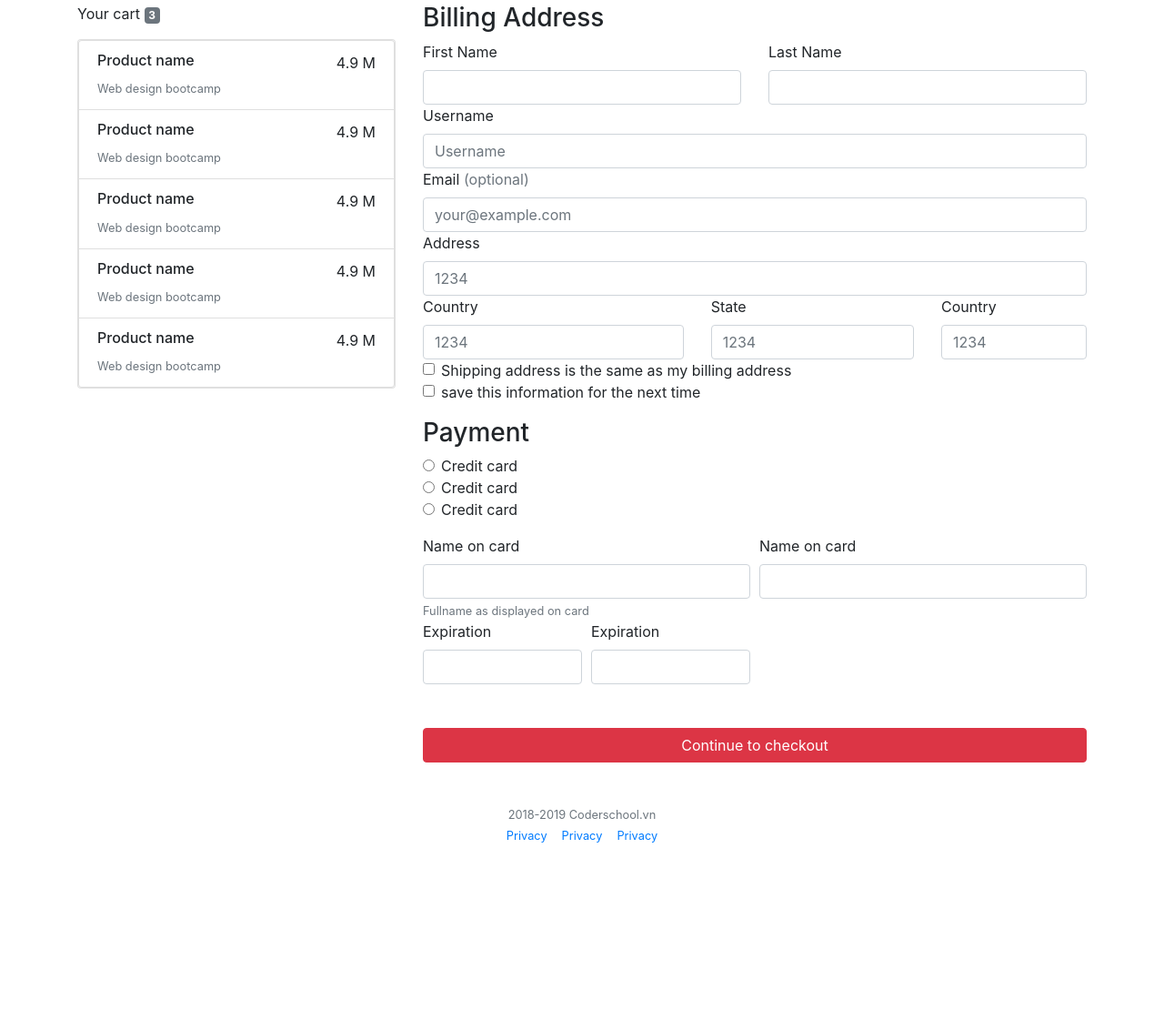
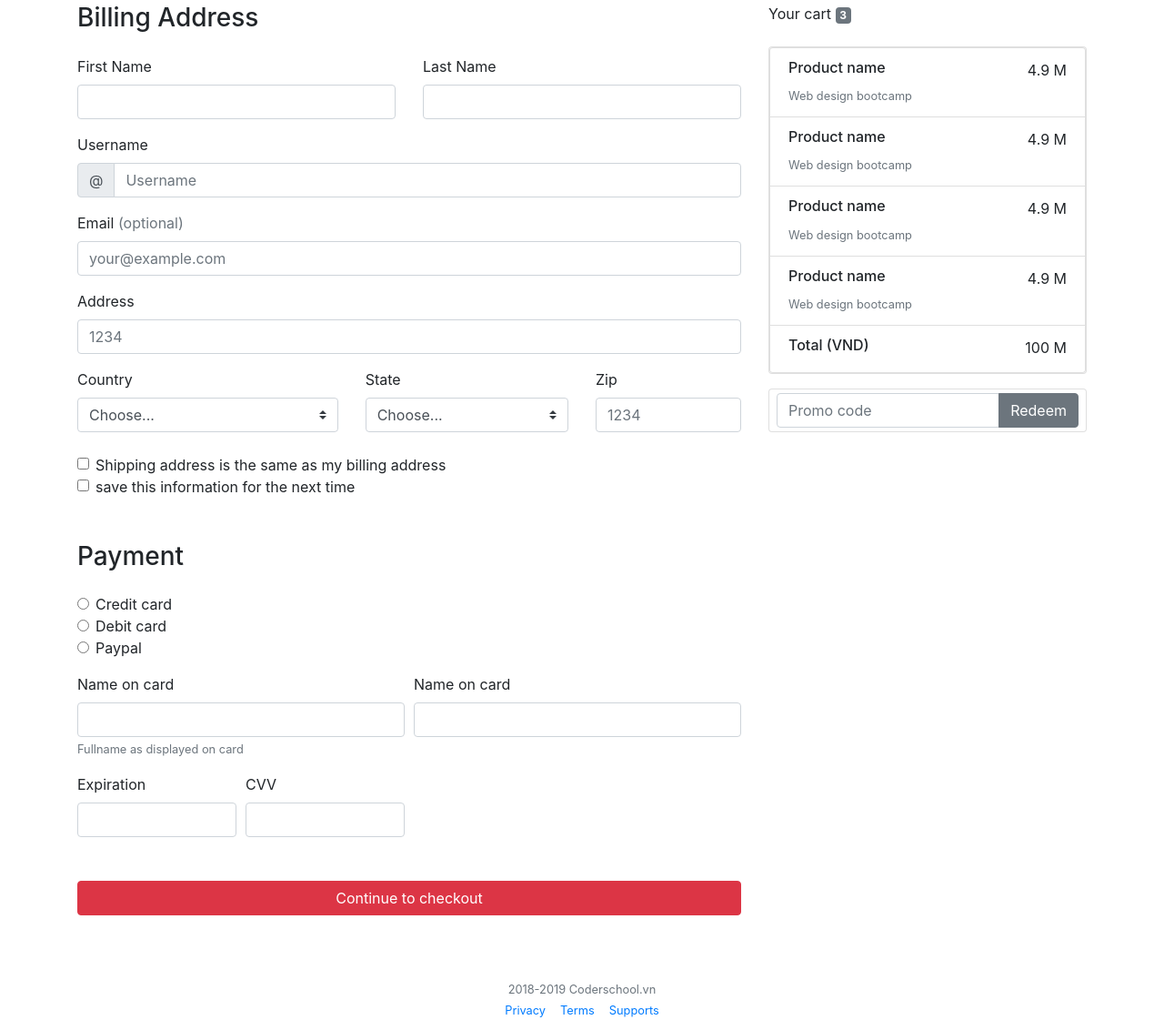
Before and after one commit to KimTrijnh/cs_pricing-page-ftw, a plain HTML site: page checkout.html in a window 1280 px wide. Shown: the part 497-1618 px from the top of the page at 91% size. Before the commit the page ends 1426 px from the top, so only its background shows below. Drawn offline with nearby package versions, Linux system fonts and the light colour scheme.

Commit message:
finish checkout page

```diff
--- a/checkout.html
+++ b/checkout.html
@@ -6,6 +6,7 @@
     <meta name="viewport" content="width=device-width, initial-scale=1.0">
     <meta http-equiv="X-UA-Compatible" content="ie=edge">
     <link rel="stylesheet" href="https://stackpath.bootstrapcdn.com/bootstrap/4.3.1/css/bootstrap.min.css">
+    <link rel="stylesheet" href="/style.css">
     <!-- add favicon -->
     <link rel="shortcut icon" href="https://i.imgur.com/hViW80o.png" type="image/x-icon">
     <title>CoderSchool Checkout</title>
@@ -28,9 +29,9 @@
     </header>
     <section>
         <div class="container">
-            <div class="row">
-                <div class="col-12 col-md-4">
-                    <p>Your cart <span class="badge badge-secondary">3</span></p>
+            <div class="row d-flex">
+                <div class="col-12 col-md-4 order-2 cart-list">
+                    <p class="mb-4">Your cart <span class="badge badge-secondary">3</span></p>
                     <div class="card">
                         <ul class="list-group">
                             <li class="list-group-item d-flex justify-content-between">
@@ -63,67 +64,95 @@
                             </li>
                             <li class="list-group-item d-flex justify-content-between">
                                 <div>
-                                    <h6>Product name</h6>
-                                    <small class="text-muted">Web design bootcamp</small>
+                                    <h6>Total (VND)</h6>
+
                                 </div>
-                                <div>4.9 M</div>
+                                <div>100 M</div>
                             </li>
                         </ul>
                     </div>
+                    <div class="card my-3 px-2 py-1">
+                        <div class="input-group">
+                            <input type="text" class="form-control" placeholder="Promo code">
+                            <div class="input-group-append">
+                                <span class="btn btn-secondary">Redeem</span>
+                            </div>
+                        </div>
+
+                    </div>
+
                 </div>
-                <div class="col-12 col-md-8">
+                <div class="col-12 col-md-8 order-1">
 
-                    <form>
-                        <h3>Billing Address</h3>
+                    <form class="mb-5">
+                        <h3 class="mb-4">Billing Address</h3>
                         <div class="form-group">
                             <div class="row">
                                 <div class="col">
                                     <label for="first-name">First Name</label>
-                                    <input type="text" class="form-control" id="first-name">
+                                    <input type="text" class="form-control" id="first-name" required>
 
                                 </div>
                                 <div class="col">
                                     <label for="name">Last Name</label>
-                                    <input type="text" class="form-control" id="last-name">
+                                    <input type="text" class="form-control" id="last-name" required>
                                 </div>
 
                             </div>
                             <div class="row">
-                                <div class="col-12">
+                                <div class="col-12 mt-3">
+
                                     <label for="user-name">Username</label>
-                                    <input type="text" class="form-control" id="user-name" placeholder="Username">
+                                    <div class="input-group">
+                                        <div class="input-group-prepend">
+                                            <span class="input-group-text" id="user-name">@</span>
+                                        </div>
+                                        <input type="text" class="form-control" id="user-name" placeholder="Username" required>
+
+                                    </div>
+
                                 </div>
-                                <div class="col-12">
+
+
+                                <div class="col-12 mt-3">
                                     <label for="user-name">Email <span class="text-muted">(optional)</span></label>
-                                    <input type="email" class="form-control" id="user-name" placeholder="your@example.com">
+                                    <input type="email" class="form-control" id="user-name" placeholder="your@example.com" required>
                                 </div>
-                                <div class="col-12">
+                                <div class="col-12 mt-3">
                                     <label for="address">Address</label>
                                     <input type="text" class="form-control" id="user-name" placeholder="1234">
                                 </div>
-                                <div class="col-5">
-                                    <label for="country">Country</label>
-                                    <input type="text" class="form-control" id="country" placeholder="1234">
+                                <div class="col-5 mt-3">
+                                    <label for="country-select">Country</label>
+                                    <select class="custom-select" id="country-select" required>
+                                        <option selected>Choose...</option>
+                                        <option value="1">One</option>
+                                        <option value="2">Two</option>
+                                        <option value="3">Three</option>
+                                    </select>
 
                                 </div>
-                                <div class="col-4">
-                                    <label for="state">State</label>
-                                    <input type="text" class="form-control" id="state" placeholder="1234">
+                                <div class="col-4 mt-3">
+                                    <label for="state-select">State</label>
+                                    <select class="custom-select" id="state-select" required>
+                                        <option selected>Choose...</option>
+                                        <option value="1">one</option>
+                                    </select>
 
                                 </div>
-                                <div class="col-3">
-                                    <label for="zip">Country</label>
-                                    <input type="text" class="form-control" id="zip" placeholder="1234">
+                                <div class="col-3 mt-3">
+                                    <label for="zip">Zip</label>
+                                    <input type="text" class="form-control" id="zip" placeholder="1234" required>
 
                                 </div>
-                                <div class="col-12">
+                                <div class="col-12 mt-4">
                                     <div class="form-check">
-                                        <input class="form-check-input" type="checkbox" id="check1">
+                                        <input class="form-check-input" type="checkbox" id="check1" required>
                                         <label class="form-check-label" for="check1">Shipping address is the same as my
                                             billing address</label>
                                     </div>
                                     <div class="form-check">
-                                        <input class="form-check-input" type="checkbox" id="check2">
+                                        <input class="form-check-input" type="checkbox" id="check2" required>
                                         <label class="form-check-label" for="check2">save this information for the next
                                             time</label>
                                     </div>
@@ -132,20 +161,20 @@
 
                         </div>
                     </form>
-                    <form>
-                        <h3>Payment</h3>
+                    <form class="my-5">
+                        <h3 class="mb-4">Payment</h3>
                         <div class="form-group">
-                            <div class="form-check">
+                            <div class="form-check" required>
                                 <input class="form-check-input" type="radio" name="" id="radio1">
                                 <label class="form-check-label" for="radio1">Credit card</label>
                             </div>
                             <div class="form-check">
                                 <input class="form-check-input" type="radio" name="" id="radio1">
-                                <label class="form-check-label" for="radio1">Credit card</label>
+                                <label class="form-check-label" for="radio1">Debit card</label>
                             </div>
                             <div class="form-check">
                                 <input class="form-check-input" type="radio" name="" id="radio1">
-                                <label class="form-check-label" for="radio1">Credit card</label>
+                                <label class="form-check-label" for="radio1">Paypal</label>
                             </div>
 
                         </div>
@@ -153,22 +182,22 @@
                             <div class="form-row">
                                 <div class="col-6">
                                     <label for="name-on-card">Name on card</label>
-                                    <input class="form-control" type="text" id="name-on-card">
+                                    <input class="form-control" type="text" id="name-on-card" required>
                                     <small class="text-muted">Fullname as displayed on card</small>
                                 </div>
                                 <div class="col-6">
                                     <label for="name-on-card">Name on card</label>
-                                    <input class="form-control" type="text" id="name-on-card">
+                                    <input class="form-control" type="text" id="name-on-card" required>
                                 </div>
                             </div>
-                            <div class="form-row">
+                            <div class="form-row mt-3">
                                 <div class="col-3">
                                     <label for="expiration">Expiration</label>
-                                    <input class="form-control" type="text" id="expiration">
+                                    <input class="form-control" type="text" id="expiration" required>
                                 </div>
                                 <div class="col-3">
-                                    <label for="expiration">Expiration</label>
-                                    <input class="form-control" type="text" id="expiration">
+                                    <label for="expiration">CVV</label>
+                                    <input class="form-control" type="text" id="expiration" required>
                                 </div>
 
                             </div>
@@ -185,16 +214,13 @@
 
             </div>
 
-
-
-
         </div>
     </section>
 
     <footer>
-        <div class="container text-center">
+        <div class="container text-center my-4">
             <p class="text-muted small mb-0">2018-2019 Coderschool.vn</p>
-            <small><a class="px-2" href="">Privacy</a><a class="px-2" href="">Privacy</a><a class="px-2" href="">Privacy</a></small>
+            <small><a class="px-2" href="">Privacy</a><a class="px-2" href="">Terms</a><a class="px-2" href="">Supports</a></small>
 
         </div>
     </footer>
--- a/style.css
+++ b/style.css
@@ -1,3 +1,11 @@
 .box-shadow {
     box-shadow: 0 0.25rem 0.75rem rgba(0, 0, 0, 0.05);
 }
+
+/* styleing for checkout page */
+@media only screen and (max-width: 600px) {
+    .cart-list {
+        order: 1;
+    }
+
+}
```
Also changed, not shown: index.html (+3 -3 lines).
